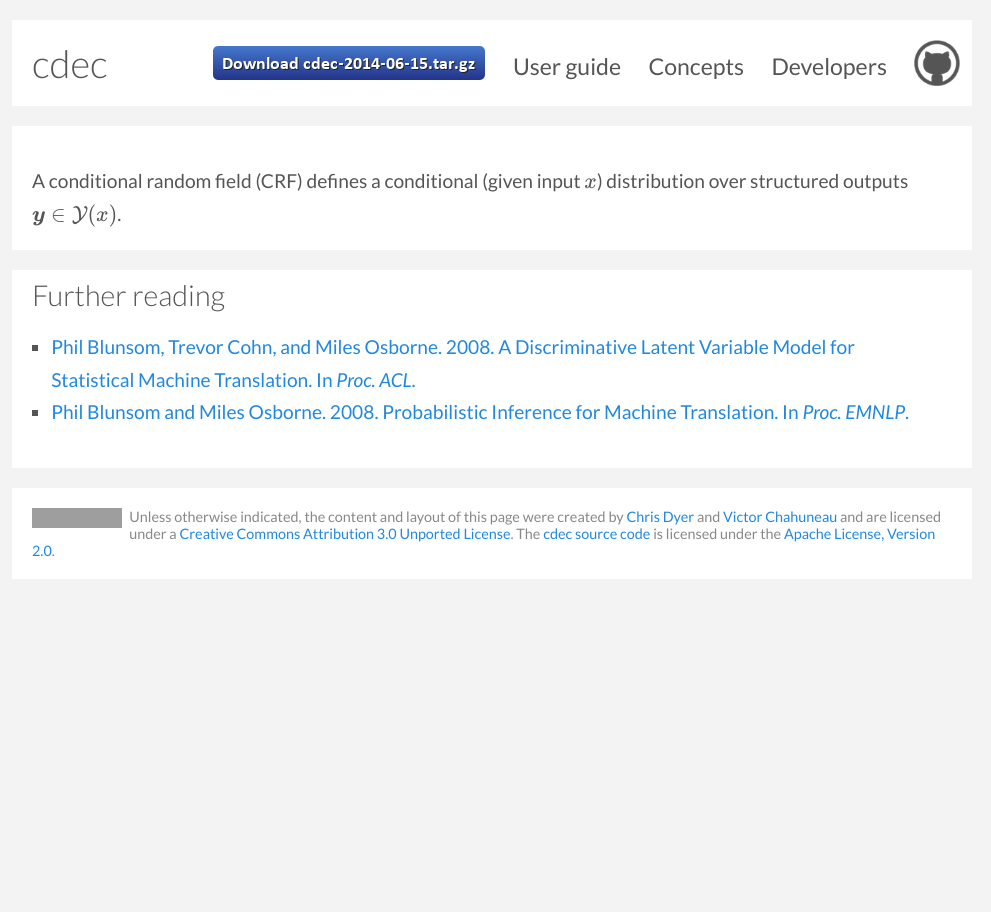
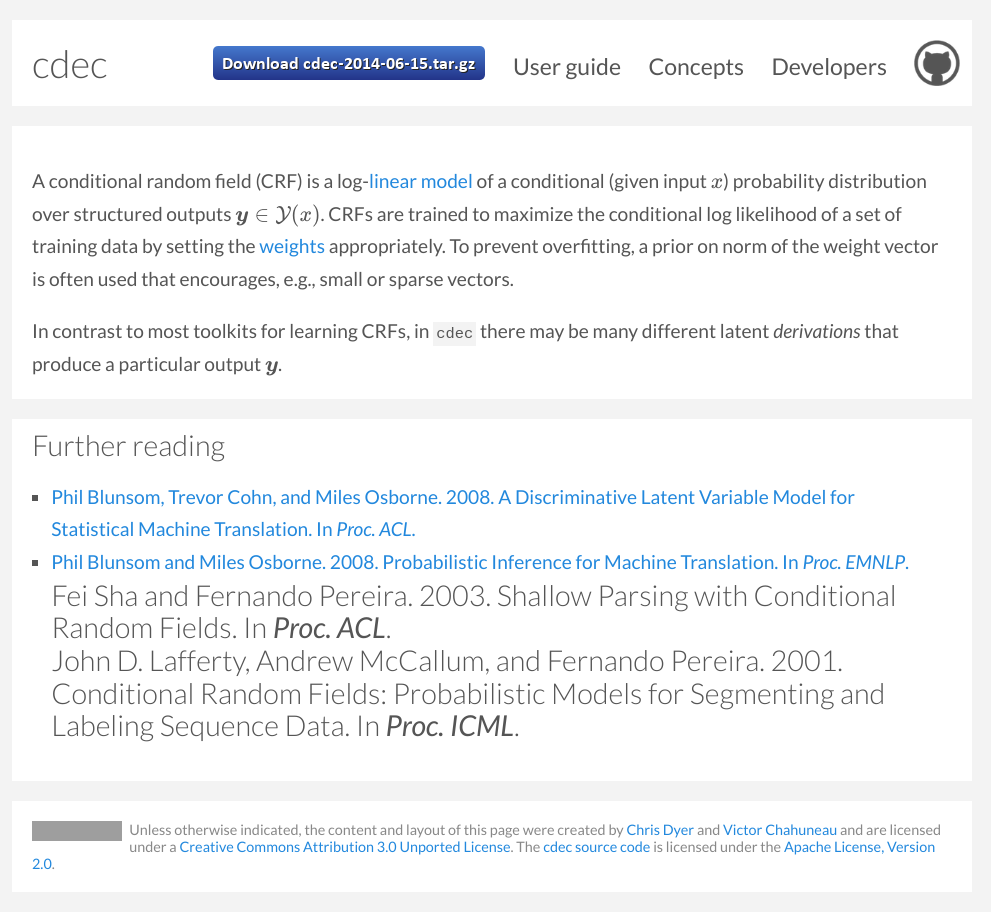
Before and after one commit to cdec/cdec.github.com, a Jekyll site: the page built from guide/crf.md, in a window 1280 px wide. Shown: the whole page, without its empty margins (148-1139 px from the left). Built offline with Jekyll 4.4.1, drawn with Linux system fonts in a browser that asks for light colours; some web fonts are replaced; Markdown is read by kramdown in place of the engine named in the settings; formulas are drawn with MathJax 3; grey boxes are pictures that could not be loaded.

Commit message:
crf notes

```diff
--- a/guide/crf.md
+++ b/guide/crf.md
@@ -3,7 +3,9 @@ layout: documentation
 title: cdec - Parameter learning
 ---
 
-A conditional random field (CRF) defines a conditional (given input <span>\\( x \\)</span>) distribution over structured outputs <span>\\( \boldsymbol{y} \in \mathcal{Y}(x) \\)</span>.
+A conditional random field (CRF) is a log-[linear model](../concepts/linear-models.html) of a conditional (given input <span>\\( x \\)</span>) probability distribution over structured outputs <span>\\( \boldsymbol{y} \in \mathcal{Y}(x) \\)</span>. CRFs are trained to maximize the conditional log likelihood of a set of training data by setting the [weights](../concepts/weights.html) appropriately. To prevent overfitting, a prior on norm of the weight vector is often used that encourages, e.g., small or sparse vectors.
+
+In contrast to most toolkits for learning CRFs, in `cdec` there may be many different latent *derivations* that produce a particular output <span>\\( \boldsymbol{y} \\)</span>.
 
 <hr/>
 
@@ -11,3 +13,5 @@ A conditional random field (CRF) defines a conditional (given input <span>\\( x
 ## Further reading
 * [Phil Blunsom, Trevor Cohn, and Miles Osborne. 2008. A Discriminative Latent Variable Model for Statistical Machine Translation. In *Proc. ACL*.](http://www.aclweb.org/anthology/P/P08/P08-1024.pdf)
 * [Phil Blunsom and Miles Osborne. 2008. Probabilistic Inference for Machine Translation. In *Proc. EMNLP*.](http://aclweb.org/anthology-new/D/D08/D08-1023.pdf)
+# [Fei Sha and Fernando Pereira. 2003. Shallow Parsing with Conditional Random Fields. In *Proc. ACL*.](http://www-bcf.usc.edu/~feisha/pubs/shallow03.pdf)
+# [John D. Lafferty, Andrew McCallum, and Fernando Pereira. 2001. Conditional Random Fields: Probabilistic Models for Segmenting and Labeling Sequence Data. In *Proc. ICML*.](http://repository.upenn.edu/cgi/viewcontent.cgi?article=1162&context=cis_papers)
```
